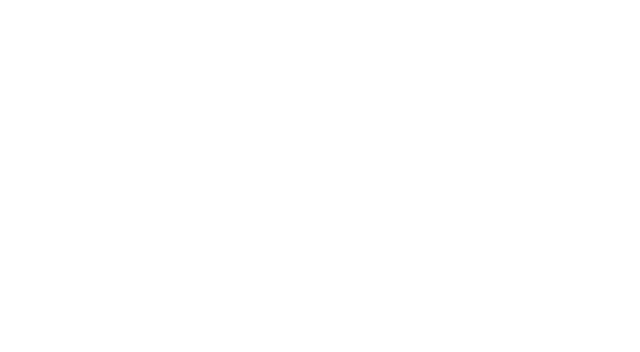
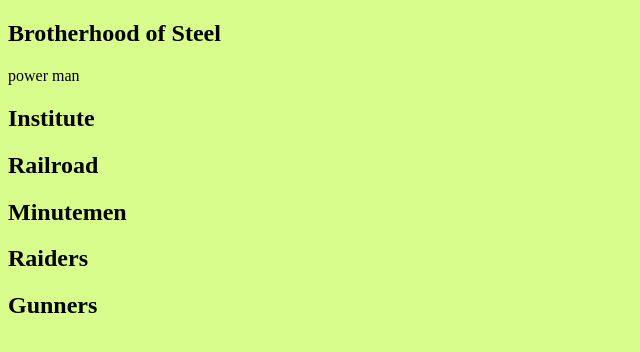
Before and after one commit to TheQuanzer/Fallout4-Lore, a plain HTML site: page factions.html in a window 1280 px wide. Shown: the whole page, without its empty margins (0-640 px from the left). Drawn offline with Linux system fonts and the light colour scheme.

Commit message:
Update factions.html

```diff
--- a/factions.html
+++ b/factions.html
@@ -3,10 +3,63 @@
     <head>
         <meta charset="utf-8">
         <meta name="viewport" content="width=device-width, initial-scale=1">
+        <title>Fallout Factions</title>
+
+    </head>
+    <body style="background-color: rgb(216, 253, 141);">
+        <header>
+
+        </header>
+        <main>
+            <article>
+                <h1>Brotherhood of Steel</h1>
+                <section>
+                    <!--<img src="" alt="ship" /> remember to keep aspect ratio the same (if u set one property such as the hight it will auto adjust the other property based on the aspect ratio)-->
+                    power man
+                    <!--<video src="" controls width="300"></video>-->
+
+                    <!--<a href="Index1.html">Index Page</a>-->
+                </section>
+
+            </article>
+            <article>
+                <h1>Institute</h1>
+                <body>
+
+                </body>
+            </article>
+            <article>
+                <h1>Railroad</h1>
+                <body>
+
+                </body>
+            </article>
+            <article>
+                <h1>Minutemen</h1>
+                <body>
+
+                </body>
+            </article>
+            <article>
+                <h1>Raiders</h1>
+                <body>
+
+                </body>
+            </article>
+            <article>
+                <h1>Gunners</h1>
+                <body>
+
+                </body>
+            </article>
 
 
-    </head>
-    <body>
+
+        </main>
+        <footer>
+
+
+        </footer>
 
 
 
```
